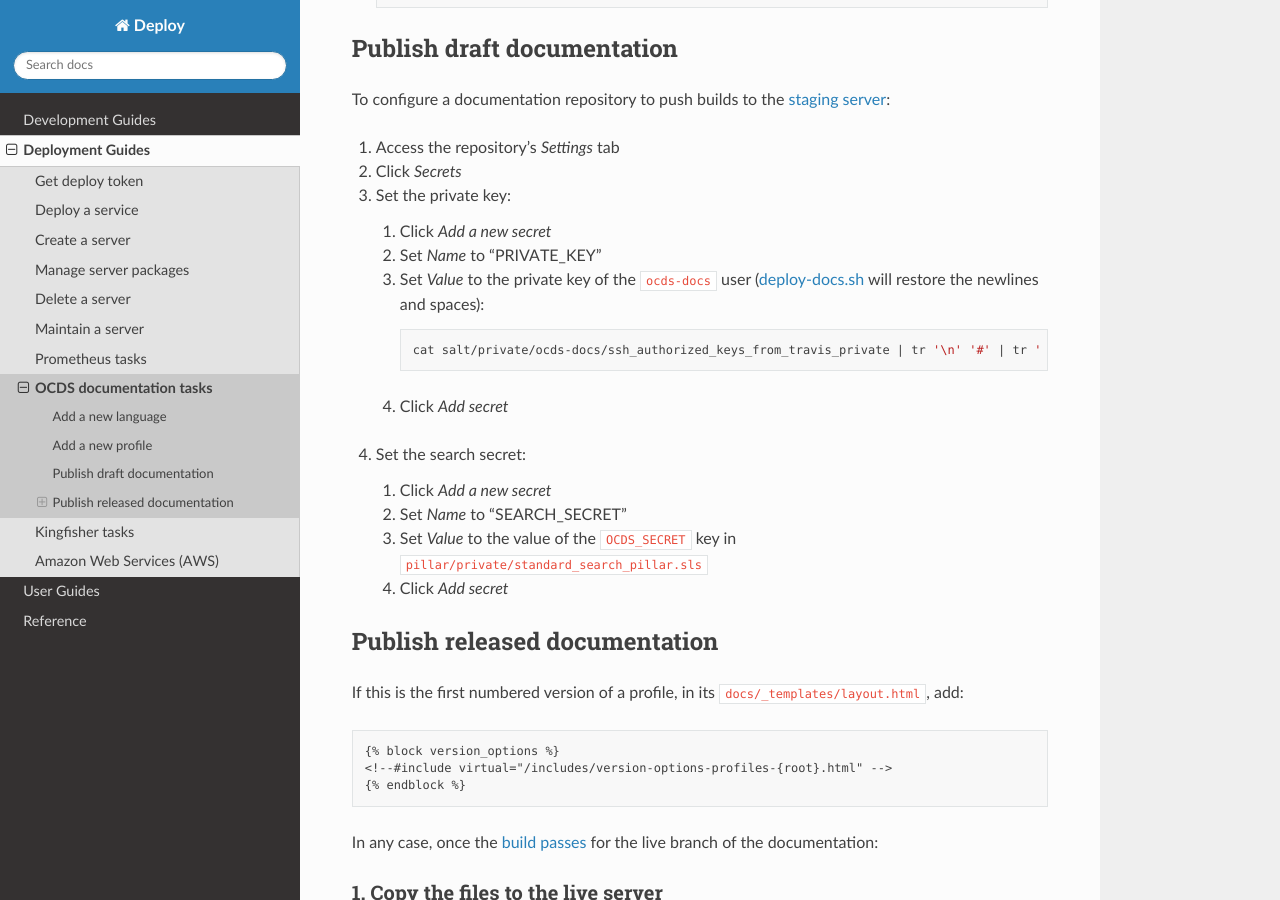
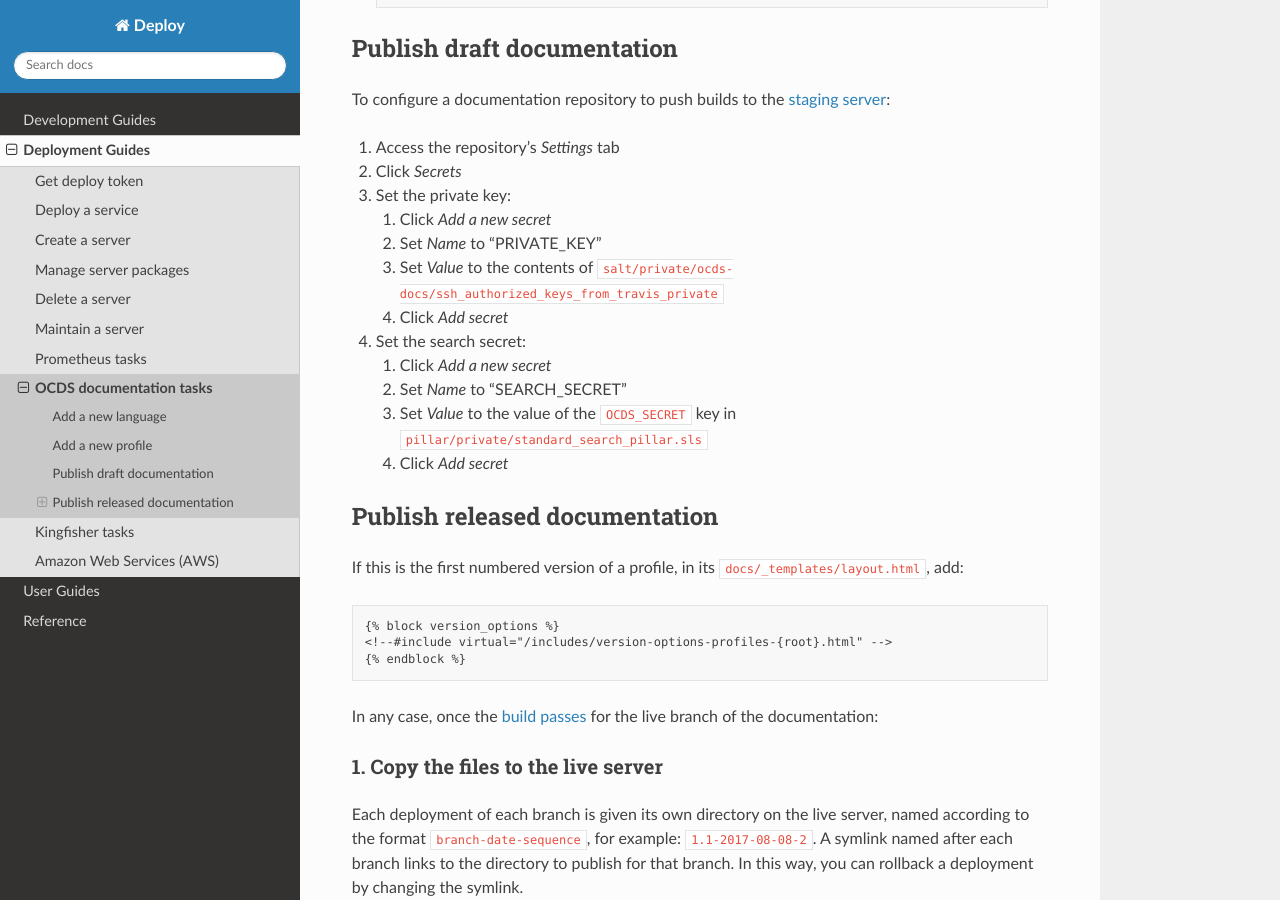
Before and after one commit to open-contracting/deploy, a Sphinx documentation site: the page built from docs/deploy/docs.rst, in a window 1280 px wide and 900 px high, scrolled down 884 px. Built offline with Sphinx 7.4.7 and the Read the Docs theme 2.0.0, drawn with Linux system fonts in a browser that asks for light colours.

Commit message:
Update GitHub Actions instruction

```diff
--- a/docs/deploy/docs.rst
+++ b/docs/deploy/docs.rst
@@ -54,12 +54,7 @@ To configure a documentation repository to push builds to the :doc:`staging serv
 
    #. Click *Add a new secret*
    #. Set *Name* to "PRIVATE_KEY"
-   #. Set *Value* to the private key of the ``ocds-docs`` user (`deploy-docs.sh <https://github.com/open-contracting/deploy/blob/master/deploy-docs.sh>`__ will restore the newlines and spaces):
-
-      .. code-block:: bash
-
-         cat salt/private/ocds-docs/ssh_authorized_keys_from_travis_private | tr '\n' '#' | tr ' ' '_'
-
+   #. Set *Value* to the contents of ``salt/private/ocds-docs/ssh_authorized_keys_from_travis_private``
    #. Click *Add secret*
 
 #. Set the search secret:
```
